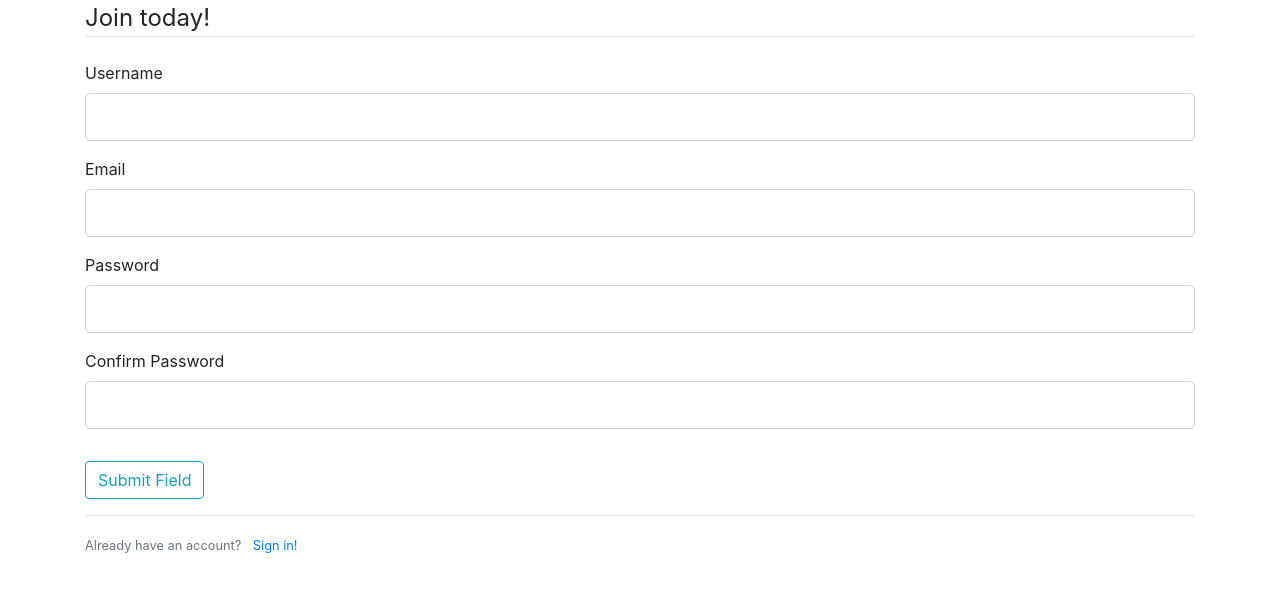
After one commit to piatek29535/flask_simple, a Flask app: page /register in a window 1280 px wide. The commit adds this page. Shown: the top 592 px of the page. Run offline with Flask 2, Linux system fonts and the light colour scheme.

Commit message:
Ditched creating some coll layout for app, focused straight on register / login forms

```diff
--- /dev/null
+++ b/forms.py
@@ -0,0 +1,23 @@
+from flask_wtf import FlaskForm
+from wtforms import StringField, PasswordField, SubmitField, BooleanField
+from wtforms.validators import DataRequired, Length, Email, EqualTo
+
+class RegistrationForm(FlaskForm):
+    username = StringField('Username',
+                            validators=[DataRequired(), Length(min=2, max=50)])
+
+    email = StringField('Email',
+                            validators=[DataRequired(), Email()])
+
+    password = PasswordField('Password', validators=[DataRequired()])
+    confirm_password = PasswordField('Confirm Password', validators=[DataRequired(), EqualTo('Password')])
+    submit = SubmitField('Submit Field')
+
+
+class LoginForm(FlaskForm):
+    email = StringField('Email',
+                            validators=[DataRequired(), Email()])
+
+    password = PasswordField('Password', validators=[DataRequired()])
+    remember = BooleanField('Remember')
+    submit = SubmitField('Login Field')
--- a/main.py
+++ b/main.py
@@ -1,7 +1,9 @@
-from flask import Flask, render_template
+from flask import Flask, render_template, url_for
+from forms import RegistrationForm, LoginForm
 
 app = Flask(__name__)
 
+app.config['SECRET_KEY'] = '36f7ea87c77e106ad91076720397f1b9'
 
 posts = [
     {
@@ -23,10 +25,22 @@ posts = [
 @app.route('/')
 @app.route("/home")
 def home():
-    #home pagge title
-    title = "Home"
 
     return render_template('home.html', posts=posts)
+
+@app.route('/register')
+def register():
+    title = "Register"
+    form = RegistrationForm()
+    return render_template('register.html', title=title, form=form)
+
+
+@app.route('/login')
+def login():
+    title = "Login"
+    form = LoginForm()
+    return render_template('login.html', title=title, form=form)
+
 
 @app.route("/about")
 def about():
--- a/requirements.txt
+++ b/requirements.txt
@@ -1,7 +1,12 @@
 click==8.1.3
 colorama==0.4.5
+dnspython==2.2.1
+email-validator==1.2.1
 Flask==2.2.2
+Flask-WTF==1.0.1
+idna==3.3
 itsdangerous==2.1.2
 Jinja2==3.1.2
 MarkupSafe==2.1.1
 Werkzeug==2.2.2
+WTForms==3.0.1
--- a/templates/layout.html
+++ b/templates/layout.html
@@ -4,6 +4,13 @@
     <meta charset="UTF-8">
     <meta http-equiv="X-UA-Compatible" content="IE=edge">
     <meta name="viewport" content="width=device-width, initial-scale=1.0">
+
+    <!-- Required meta tags -->
+    <meta charset="utf-8">
+    <meta name="viewport" content="width=device-width, initial-scale=1, shrink-to-fit=no">
+
+    <!-- Bootstrap CSS -->
+    <link rel="stylesheet" href="https://cdn.jsdelivr.net/npm/bootstrap@4.3.1/dist/css/bootstrap.min.css" integrity="sha384-ggOyR0iXCbMQv3Xipma34MD+dH/1fQ784/j6cY/iJTQUOhcWr7x9JvoRxT2MZw1T" crossorigin="anonymous">
 
     {% if title %}
         <title>{{ title }} Page - {{ title }}</title>
@@ -13,6 +20,13 @@
 
 </head>
 <body>
-    {% block content %} {% endblock %}
+    <div class="container">
+        {% block content %} {% endblock %}
+    </div>
+
+
+    <script src="https://code.jquery.com/jquery-3.3.1.slim.min.js" integrity="sha384-q8i/X+965DzO0rT7abK41JStQIAqVgRVzpbzo5smXKp4YfRvH+8abtTE1Pi6jizo" crossorigin="anonymous"></script>
+    <script src="https://cdn.jsdelivr.net/npm/popper.js@1.14.7/dist/umd/popper.min.js" integrity="sha384-UO2eT0CpHqdSJQ6hJty5KVphtPhzWj9WO1clHTMGa3JDZwrnQq4sF86dIHNDz0W1" crossorigin="anonymous"></script>
+    <script src="https://cdn.jsdelivr.net/npm/bootstrap@4.3.1/dist/js/bootstrap.min.js" integrity="sha384-JjSmVgyd0p3pXB1rRibZUAYoIIy6OrQ6VrjIEaFf/nJGzIxFDsf4x0xIM+B07jRM" crossorigin="anonymous"></script>
 </body>
 </html>
--- /dev/null
+++ b/templates/login.html
@@ -0,0 +1 @@
+ECHO is on.
--- /dev/null
+++ b/templates/register.html
@@ -0,0 +1,35 @@
+{% extends 'layout.html' %}
+{% block content %}
+    <div class="content-section">
+        <form action="" method="post">
+            {{ form.hidden_tag() }}
+            <fieldset class="form-group">
+                <legend class="border-bottom mb-4">Join today!</legend>
+                <div class="form-group">
+                    {{ form.username.label(class="form-control-label") }}
+                    {{ form.username(class="form-control form-control-lg") }}
+                </div>
+                <div class="form-group">
+                    {{ form.email.label(class="form-control-label") }}
+                    {{ form.email(class="form-control form-control-lg") }}
+                </div>
+                <div class="form-group">
+                    {{ form.password.label(class="form-control-label") }}
+                    {{ form.password(class="form-control form-control-lg") }}
+                </div>
+                <div class="form-group">
+                    {{ form.confirm_password.label(class="form-control-label") }}
+                    {{ form.confirm_password(class="form-control form-control-lg") }}
+                </div>
+            </fieldset>
+            <div class="form-group">
+                {{ form.submit(class="btn btn-outline-info") }}
+            </div>
+        </form>
+    </div>
+    <div class="border-top pt-3">
+        <small class="text-muted">
+            Already have an account? <a href="{{ url_for('login') }}" class="ml-2"> Sign in!</a>
+        </small>
+    </div>
+{% endblock content %}
```
